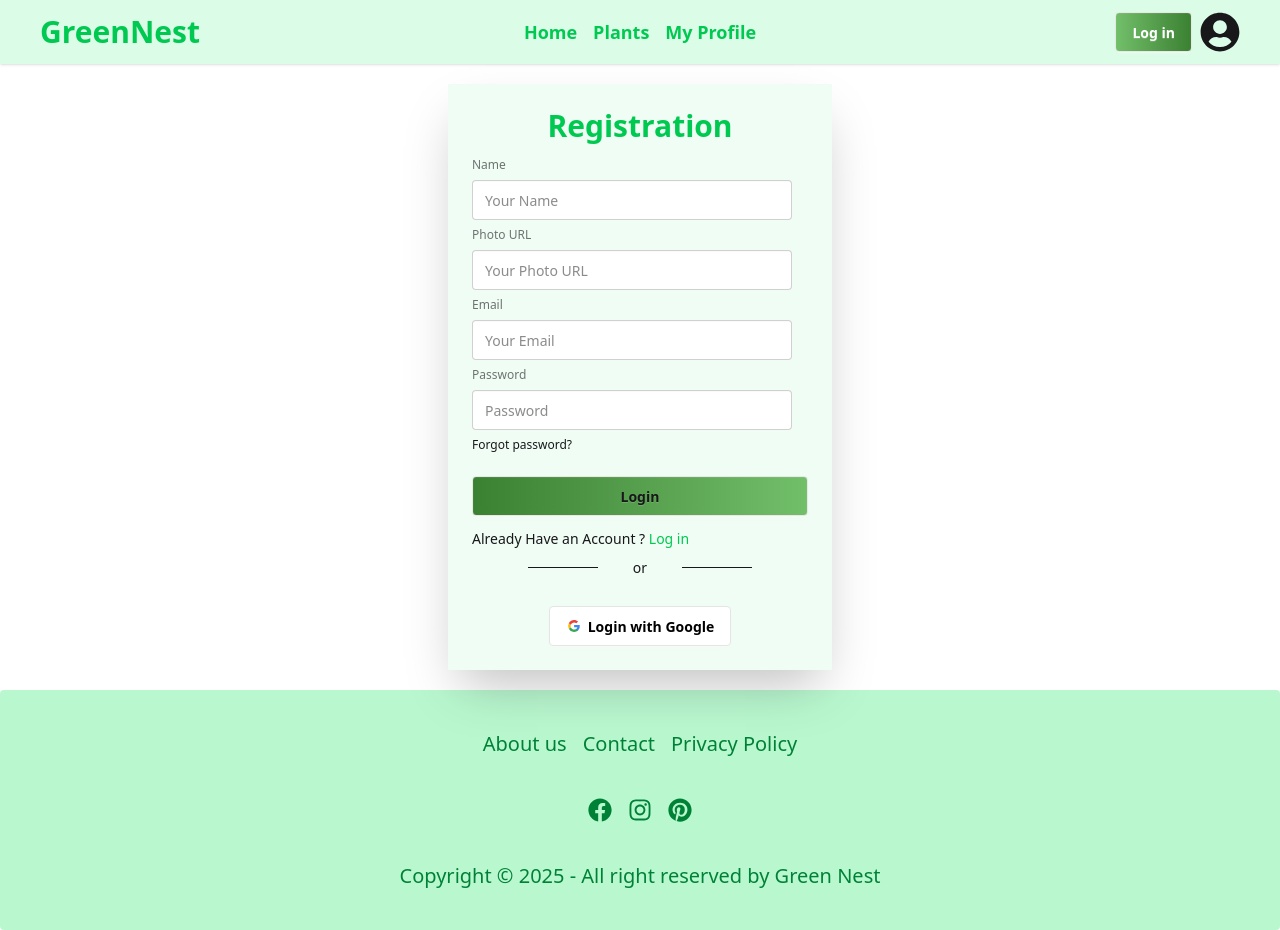
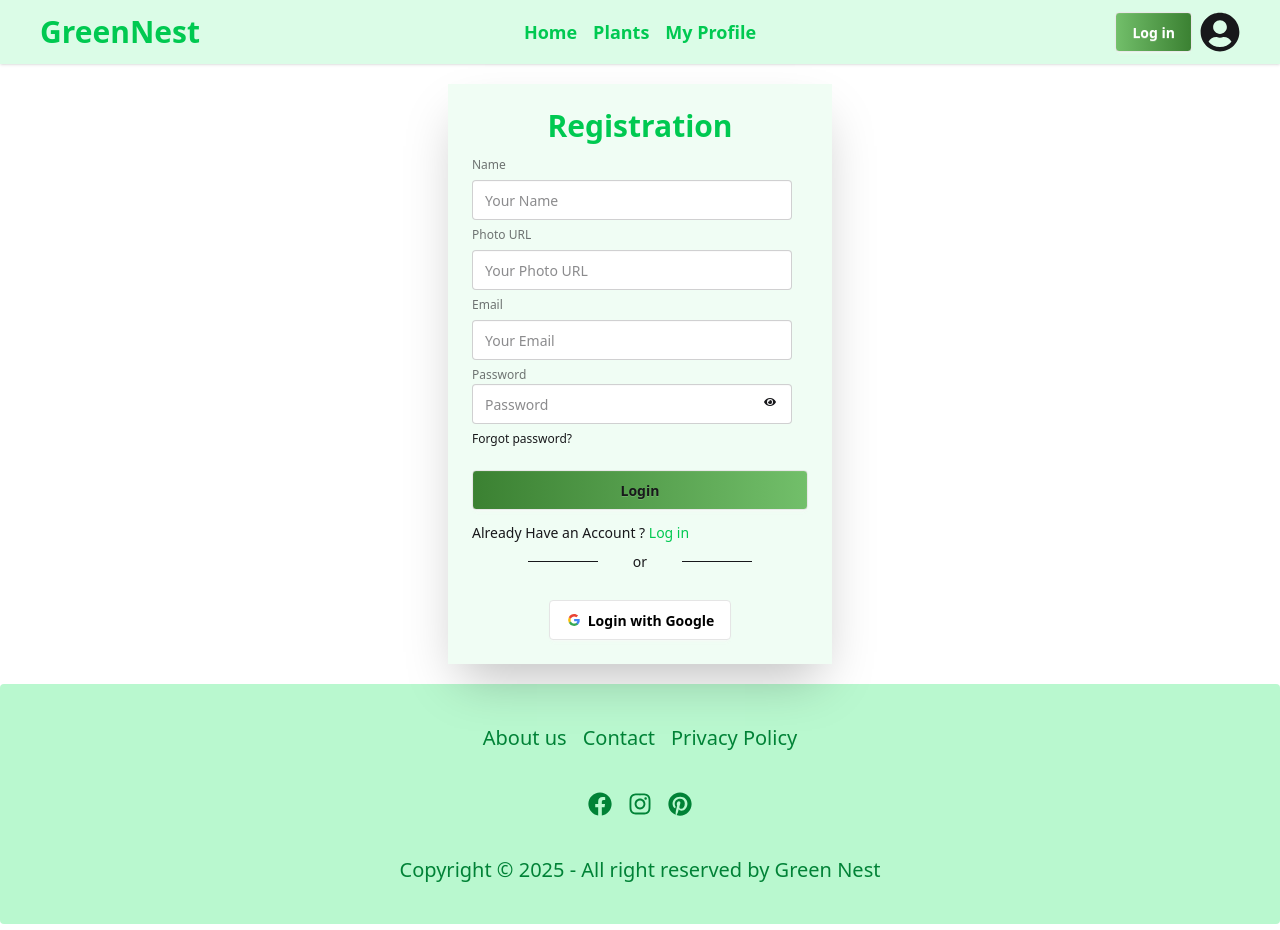
Before and after one commit to sourovmoy/sourov-green-nest, a React (Vite) app: page /auth/signup in a window 1280 px wide. Built offline with nearby package versions, Linux system fonts and the light colour scheme; no server answers.

Commit message:
add floting eye in password input field

```diff
--- a/src/pages/Login.jsx
+++ b/src/pages/Login.jsx
@@ -1,9 +1,11 @@
-import React, { use } from "react";
+import React, { use, useState } from "react";
 import { Link, useLocation, useNavigate } from "react-router";
 import { AuthContext } from "../Provider/AuthContext";
 import { toast } from "react-toastify";
+import { FaEye, FaEyeSlash } from "react-icons/fa";
 
 const Login = () => {
+  const [show, setShow] = useState(false);
   const {
     signInWithEmailAndPasswordFunc,
     setUser,
@@ -52,14 +54,23 @@ const Login = () => {
                 placeholder="Your Email"
                 required
               />
+              <div className="relative">
                 <label className="label">Password</label>
                 <input
-                type="password"
+                  type={show ? "text" : "password"}
                   name="password"
                   className="input"
                   placeholder="Password"
+                  autoComplete="current-password"
                   required
                 />
+                <span
+                  onClick={() => setShow(!show)}
+                  className="absolute mt-3 right-8"
+                >
+                  {show ? <FaEyeSlash /> : <FaEye />}
+                </span>
+              </div>
               <button className="btn bg-gradient-to-r from-[#3b8132] to-[#72bf6a] hover:scale-105 mt-4">
                 Login
               </button>
--- a/src/pages/Profile.jsx
+++ b/src/pages/Profile.jsx
@@ -1,5 +1,6 @@
 import React, { use } from "react";
 import { AuthContext } from "../Provider/AuthContext";
+import { toast } from "react-toastify";
 
 const Profile = () => {
   const { user, error, updateProfileFunc } = use(AuthContext);
@@ -9,7 +10,10 @@ const Profile = () => {
     const newName = e.target.updateName.value;
     const newPhoto = e.target.updatePhoto.value;
     updateProfileFunc(newName, newPhoto)
-      .then((res) => console.log(res))
+      .then((res) => {
+        toast.success("Update Your Profile Successfully");
+        console.log(res);
+      })
       .catch((err) => console.log(err.message));
   };
 
--- a/src/pages/Registration.jsx
+++ b/src/pages/Registration.jsx
@@ -2,8 +2,11 @@ import React, { use } from "react";
 import { Link } from "react-router";
 import { AuthContext } from "../Provider/AuthContext";
 import { toast } from "react-toastify";
+import { useState } from "react";
+import { FaEye, FaEyeSlash } from "react-icons/fa";
 
 const Registration = () => {
+  const [show, setShow] = useState(false);
   const {
     createUserWithEmailAndPasswordFunc,
     updateProfileFunc,
@@ -85,15 +88,23 @@ const Registration = () => {
                 autoComplete="username"
                 required
               />
+              <div className="relative">
                 <label className="label">Password</label>
                 <input
-                type="password"
+                  type={show ? "text" : "password"}
                   name="password"
                   className="input"
                   placeholder="Password"
                   autoComplete="current-password"
                   required
                 />
+                <span
+                  onClick={() => setShow(!show)}
+                  className="absolute mt-3 right-8"
+                >
+                  {show ? <FaEyeSlash /> : <FaEye />}
+                </span>
+              </div>
               <div>
                 <a className="link link-hover">Forgot password?</a>
               </div>
```
Lines whose indentation alone changed are shown as unchanged.
